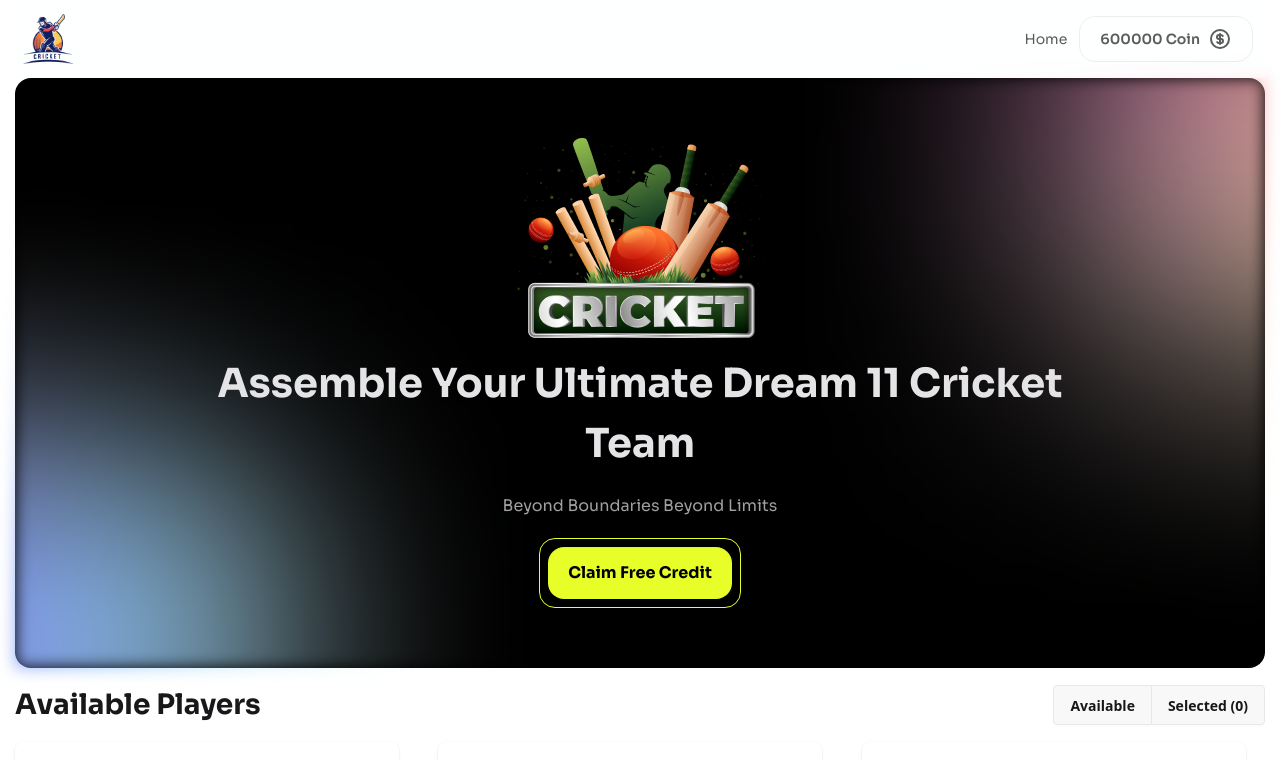
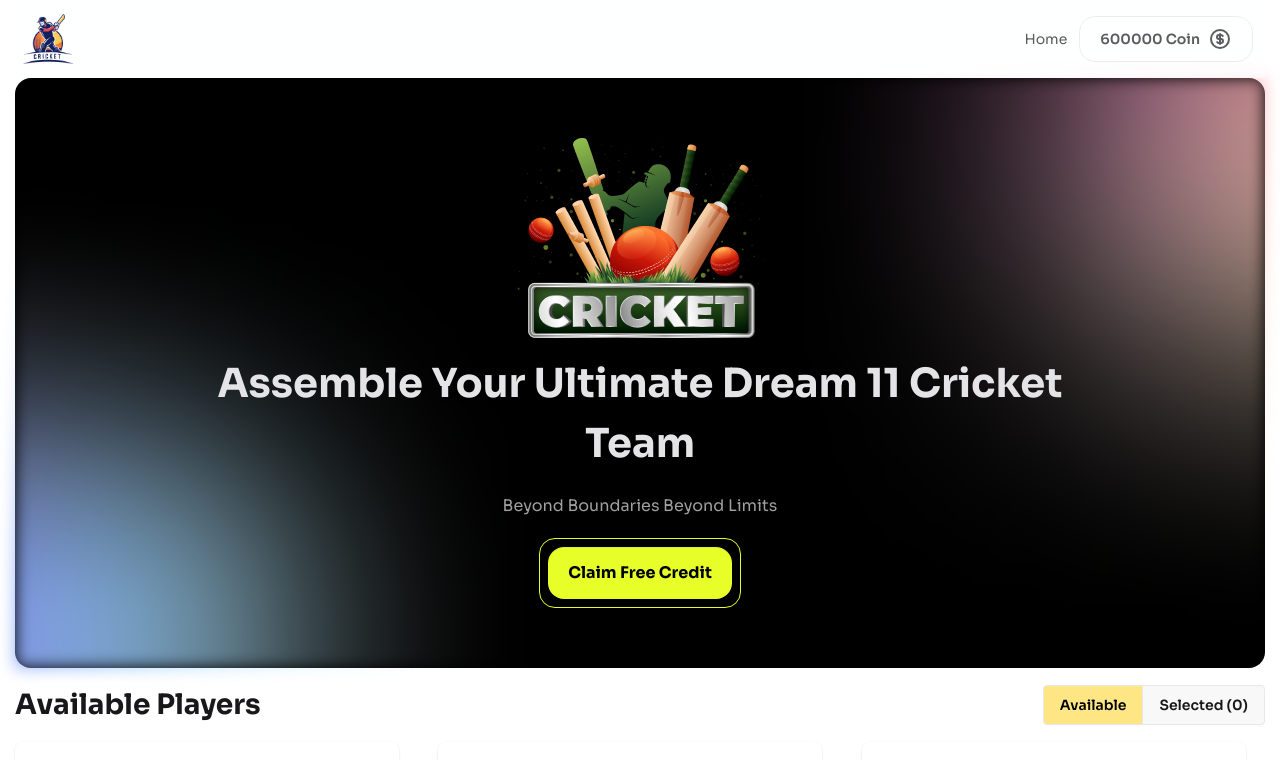
Before and after one commit to md-irfankhan/assignment-7, a React (Vite) app: page / in a window 1280 px wide. Shown: the top 760 px of the page. Built offline with nearby package versions, Linux system fonts and the light colour scheme; grey boxes are pictures that could not be loaded.

Commit message:
Tab functionality added

```diff
--- a/src/App.jsx
+++ b/src/App.jsx
@@ -8,6 +8,7 @@ import Tab from './components/Tab/Tab'
 import Card from './components/Card/Card'
 
 function App() {
+   const [tab,setTab]=useState(true);
    const [players,setPlayers]=useState([]);
    const [balance,setBalance]=useState(600000);
    useEffect(()=>{
@@ -18,7 +19,7 @@ function App() {
     <>
      <Nav balance={balance}></Nav>
      <Header setBalance={setBalance} balance={balance}></Header>
-     <Tab></Tab>
+     <Tab tab={tab} setTab={setTab}></Tab>
      <div className='max-w-[1250px] mx-auto grid md:grid-cols-3 gap-5'>
         {
           players.map(player=><Card player={player}></Card>)
--- a/src/components/Tab/Tab.jsx
+++ b/src/components/Tab/Tab.jsx
@@ -1,12 +1,12 @@
-const Tab = () => {
+const Tab = ({tab,setTab}) => {
     return (
         <div className="flex items-center justify-between max-w-[1250px] mx-auto my-4">
             <div>
                 <h2 className="lg:text-[28px]  sora font-bold">Available Players</h2>
             </div>
-            <div className="join">
-                <input className="join-item btn" type="radio" name="options" aria-label="Available" />
-                <input className="join-item btn" type="radio" name="options" aria-label="Selected (0)" />
+            <div className="join text-black sora">
+                <input onClick={()=>setTab(true)}  className={tab?"join-item btn bg-amber-200 text-black":"join-item btn"} type="radio" name="options" aria-label="Available" />
+                <input onClick={()=>setTab(false)} className={!tab?"join-item btn bg-amber-200 text-black":"join-item btn"} type="radio" name="options" aria-label="Selected (0)" />
 
             </div>
         </div>
```
